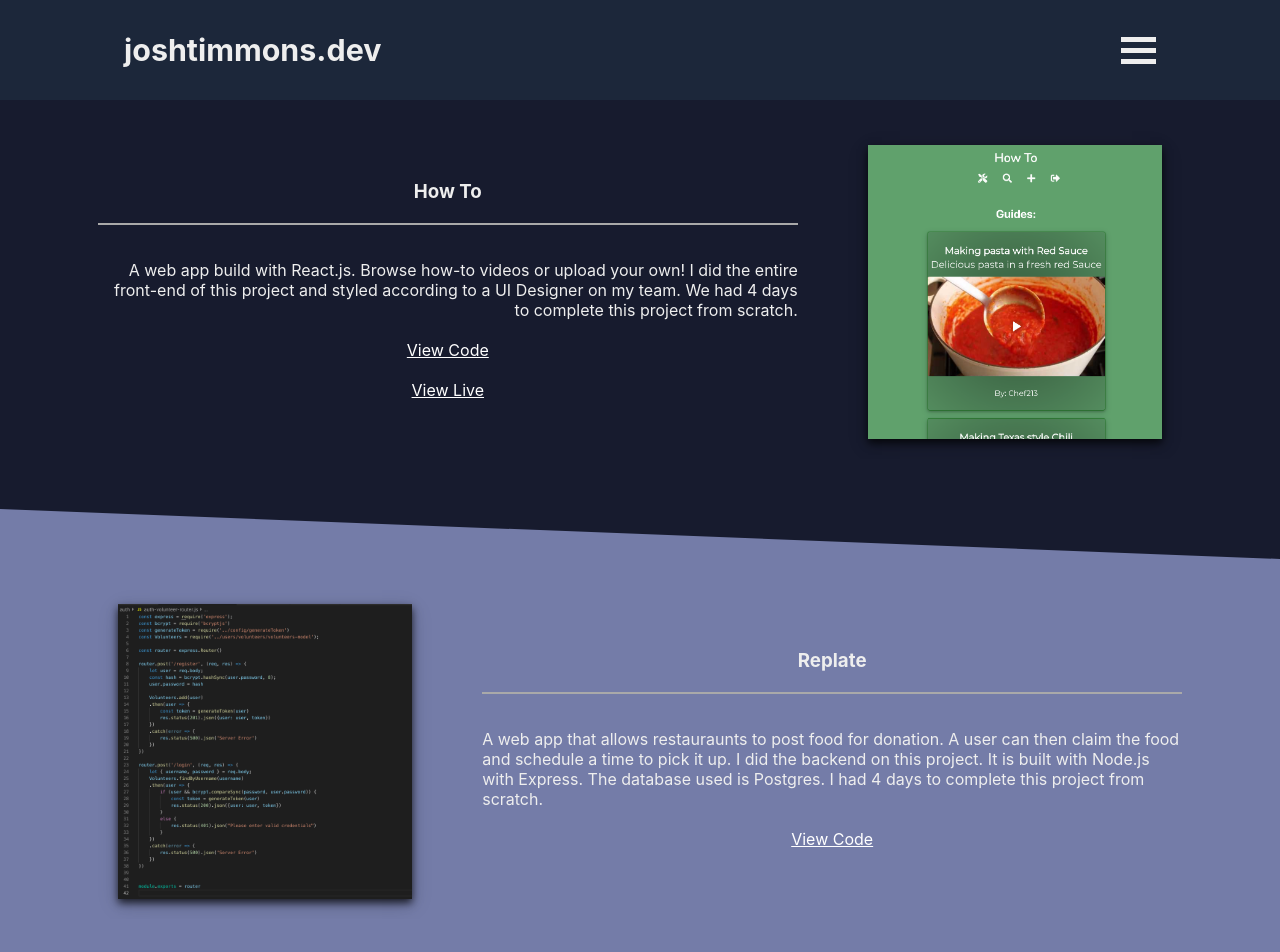
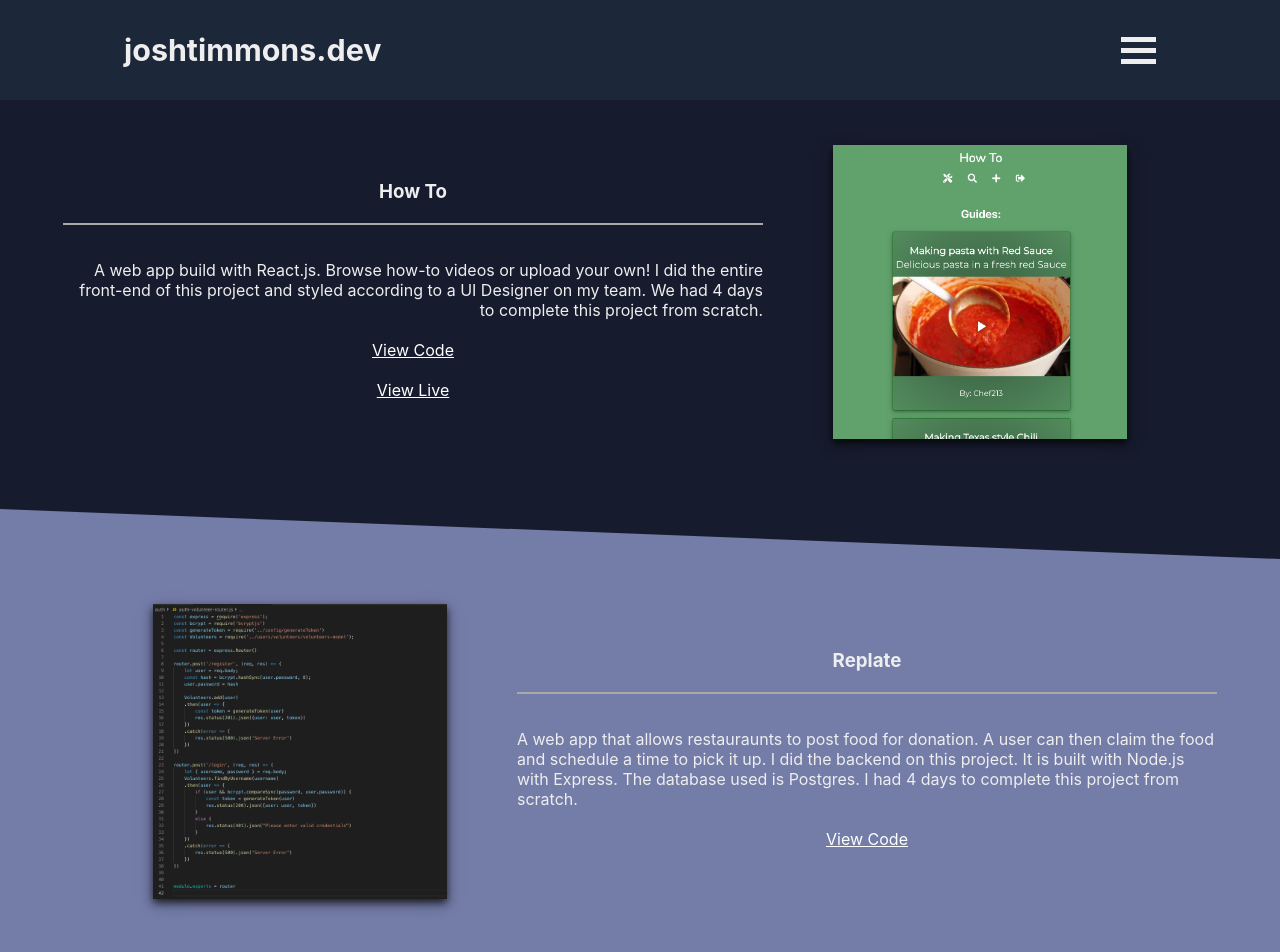
Before and after one commit to josh182014/portfolio-site, a React (Create React App) app: page / in a window 1280 px wide. Shown: the top 952 px of the page. Built offline with nearby package versions, Linux system fonts and the light colour scheme.

Commit message:
fixed styling bug

```diff
--- a/src/components/Projects/Projects.scss
+++ b/src/components/Projects/Projects.scss
@@ -104,8 +104,9 @@
 
         .projectImage {
             width: 23%;
-            margin: 20px;
-            margin-top: 45px;
+            margin: 45px 7% 20px 20px;
+            // margin: 20px;
+            // margin-top: 45px;
             max-width: 300px;
 
             @media #{$mobile} {
@@ -124,6 +125,9 @@
                 align-self: center;
                 float: left;
             }
+        }
+        &:nth-child(2n) .projectImage {
+            margin: 45px 20px 20px 7%;
         }
     }
 }
```
